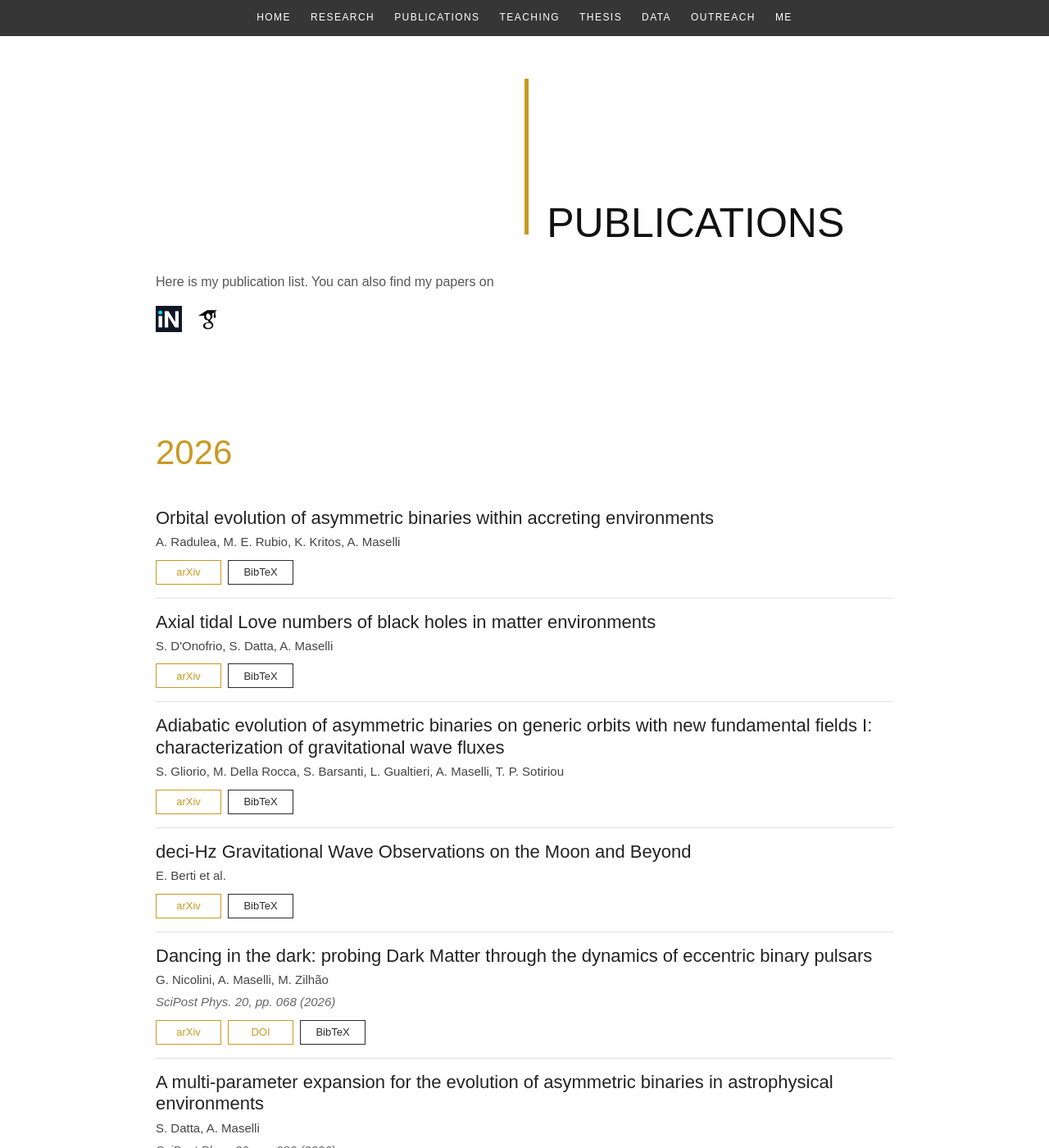
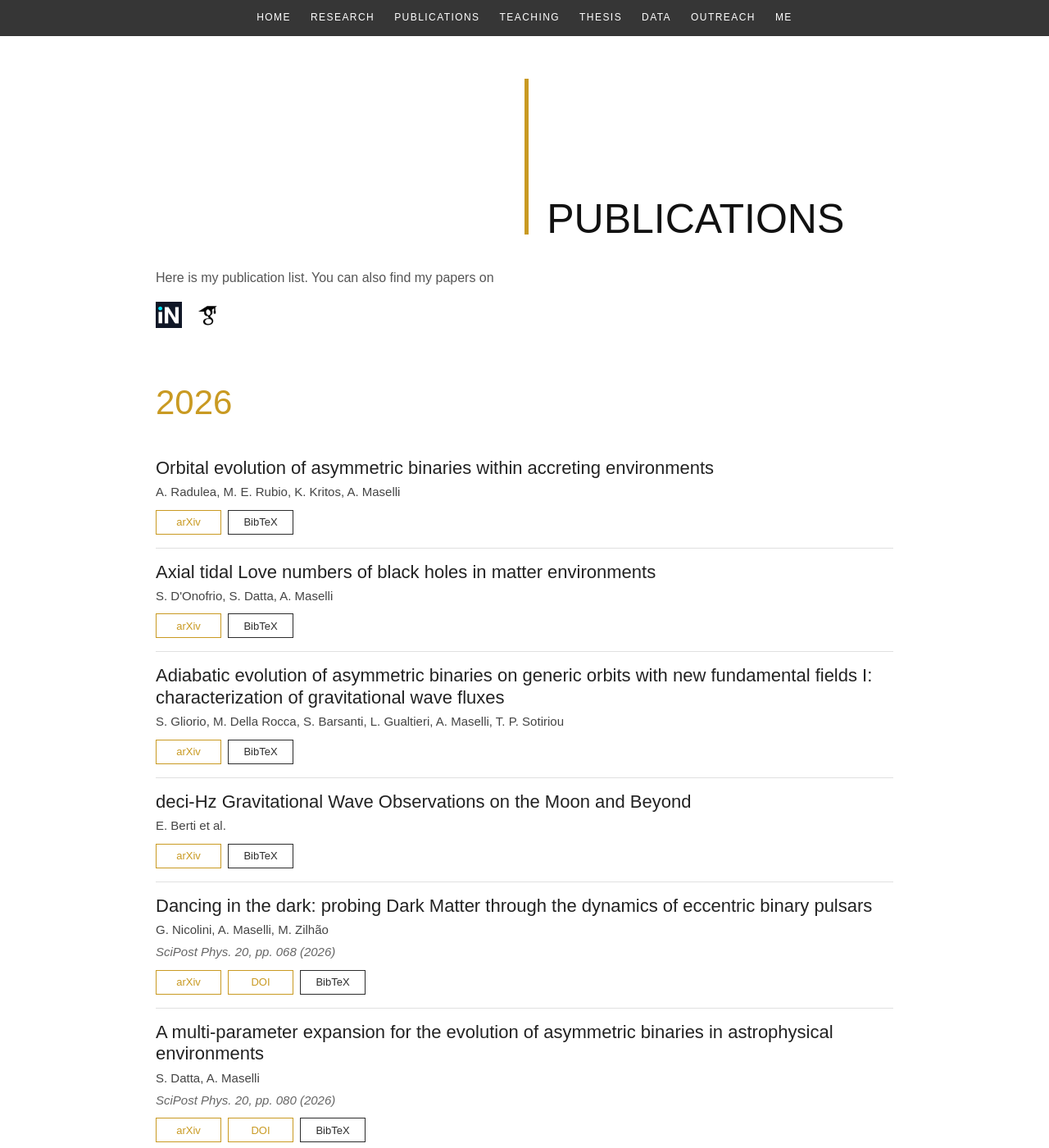
Before and after one commit to masellia/andreamaselli.github.io, a Jekyll site: the page built from pages/publications.md, in a window 1280 px wide and 1400 px high. Shown: the whole window at 82% size. Built offline with Jekyll 4.4.1, drawn with Linux system fonts in a browser that asks for light colours; some web fonts are replaced.

Commit message:
new pubs

```diff
--- a/assets/css/main.css
+++ b/assets/css/main.css
@@ -388,7 +388,7 @@
 .publications-page {
   width: min(900px, 86vw);
   margin: 0 auto;
-  padding: 1rem 0 6rem;
+  padding: 0rem 0 6rem;
 }
 
 .pubs-year {
@@ -538,5 +538,5 @@
     font-size: 50px;
     font-weight: 400;
     line-height: 1.05;
-    padding-top: 150px;
+    padding-top: 145px;
 }
```
